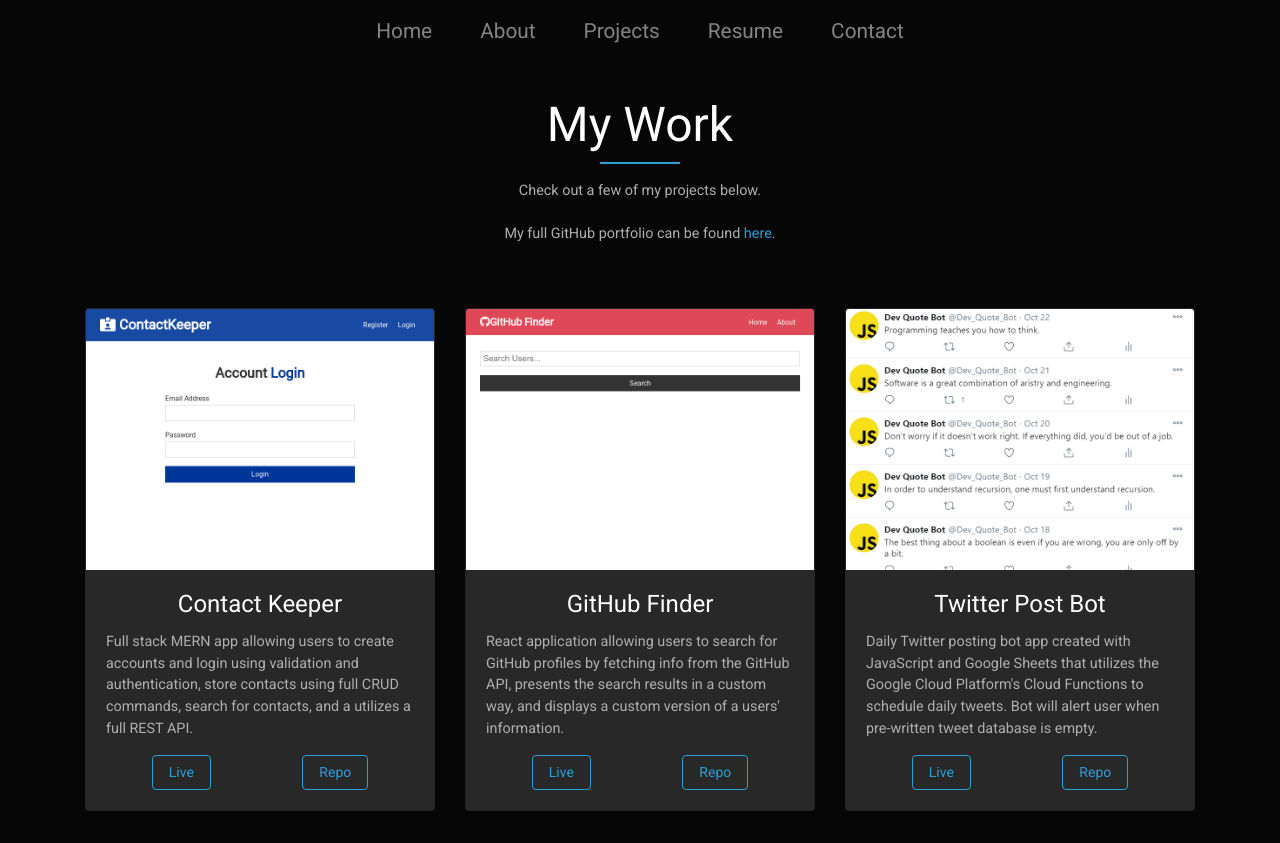
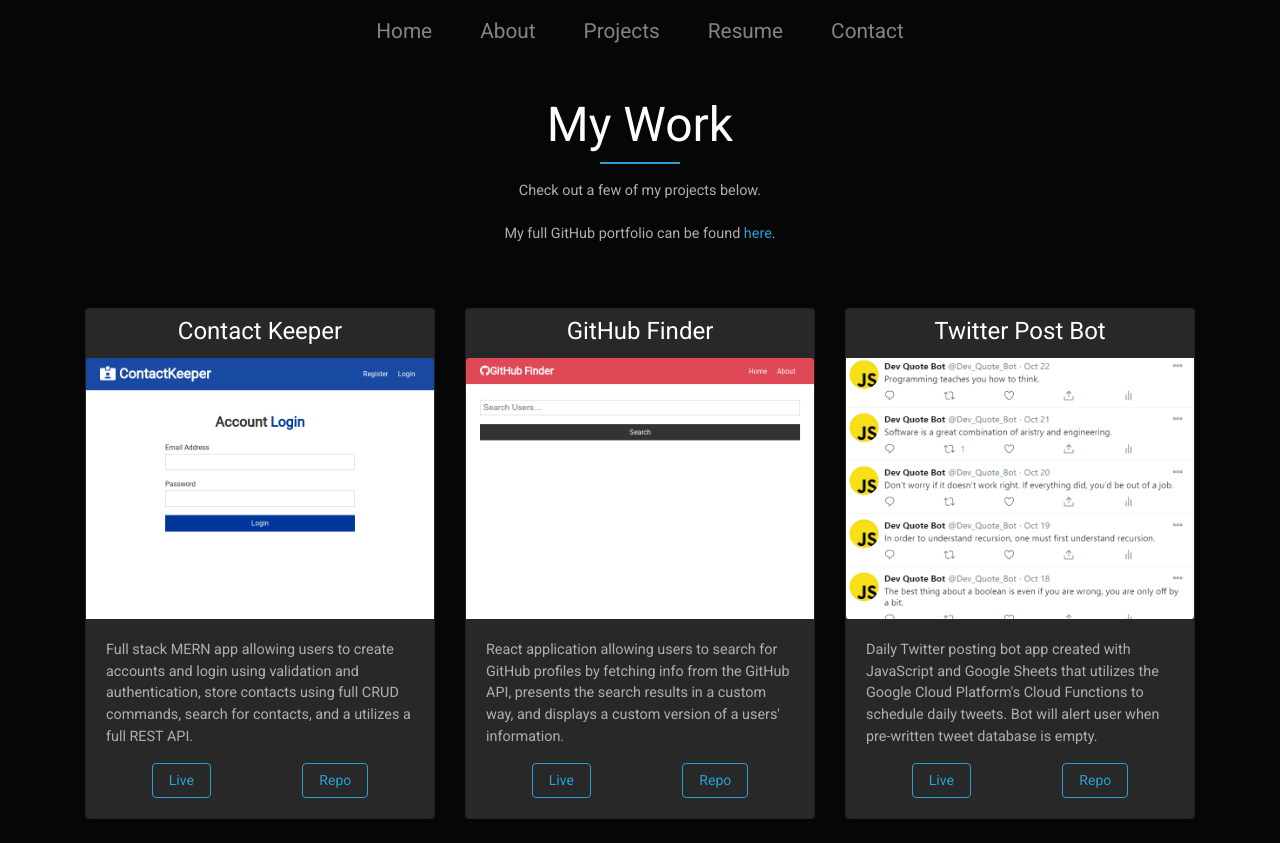
Before and after one commit to Brian-Holland/NextJS_Website, a Next.js app: page /projects in a window 1280 px wide. Built offline with nearby package versions, Linux system fonts and the light colour scheme.

Commit message:
fixed project display

```diff
--- a/pages/projects.js
+++ b/pages/projects.js
@@ -11,9 +11,9 @@
 					Check out a few of my projects below.
 					<br />
 					<br />
-					My full GitHub portfolio can be found
+					My full GitHub portfolio can be found{' '}
 					<Link href="https://github.com/Brian-Holland" target="_blank" passHref>
-						<a> here</a>
+						<a>here</a>
 					</Link>
 					.
 				</p>
@@ -21,9 +21,9 @@
 
 			<CardDeck>
 				<Card className="mb-4">
+					<Card.Title className="text-center pt-2">Contact Keeper</Card.Title>
 					<Card.Img variant="top" src="imgs/contact.png" />
 					<Card.Body>
-						<Card.Title className="text-center">Contact Keeper</Card.Title>
 						<Card.Text>
 							Full stack MERN app allowing users to create accounts and login using validation and
 							authentication, store contacts using full CRUD commands, search for contacts, and a utilizes
@@ -35,9 +35,7 @@
 						>
 							<Link href="https://contactkeeper-react-app.herokuapp.com/" target="_blank" passHref>
 								<a>
-									<Button className="d-inline-flex" variant="outline-primary">
-										Live
-									</Button>
+									<Button variant="outline-primary">Live</Button>
 								</a>
 							</Link>
 							<Link href="https://github.com/Brian-Holland/Contact-Keeper" target="_blank" passHref>
@@ -51,9 +49,9 @@
 					</Card.Body>
 				</Card>
 				<Card className="mb-4">
+					<Card.Title className="text-center pt-2">GitHub Finder</Card.Title>
 					<Card.Img variant="top" src="/imgs/githubfinder.png" />
 					<Card.Body>
-						<Card.Title className="text-center">GitHub Finder</Card.Title>
 						<Card.Text>
 							React application allowing users to search for GitHub profiles by fetching info from the
 							GitHub API, presents the search results in a custom way, and displays a custom version of a
@@ -77,9 +75,9 @@
 					</Card.Body>
 				</Card>
 				<Card className="mb-4">
-					<Card.Img variant="top" src="/imgs/twitterbot.png" />
+					<Card.Title className="text-center pt-2">Twitter Post Bot</Card.Title>
+					<Card.Img src="/imgs/twitterbot.png" variant="bottom" />
 					<Card.Body>
-						<Card.Title className="text-center">Twitter Post Bot</Card.Title>
 						<Card.Text>
 							Daily Twitter posting bot app created with JavaScript and Google Sheets that utilizes the
 							Google Cloud Platform's Cloud Functions to schedule daily tweets. Bot will alert user when
@@ -91,9 +89,7 @@
 						>
 							<Link href="https://twitter.com/dev_quote_bot" target="_blank" passHref>
 								<a>
-									<Button className="d-inline-flex" variant="outline-primary">
-										Live
-									</Button>
+									<Button variant="outline-primary">Live</Button>
 								</a>
 							</Link>
 							<Link href="https://github.com/Brian-Holland/Twitter_Post_Bot" target="_blank" passHref>
--- a/styles/styles.css
+++ b/styles/styles.css
@@ -1,4 +1,4 @@
-main {
+#main-land {
 	min-height: 80vh;
 }
 
```
Also changed, not shown: pages/contact.js (+14 -2 lines).
